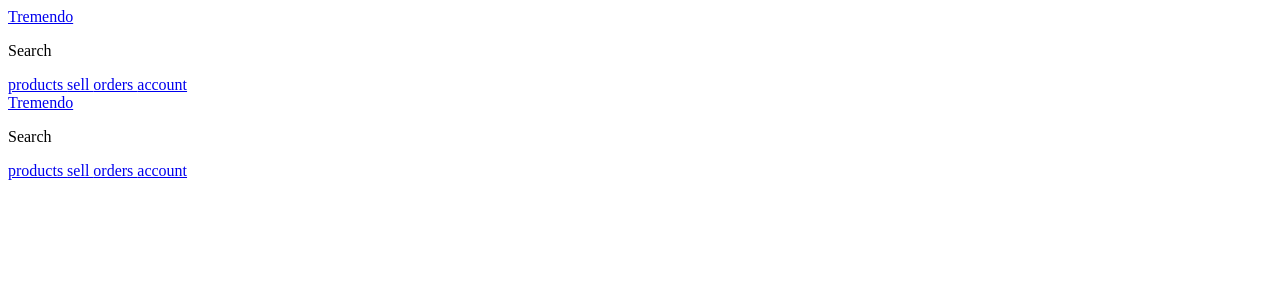
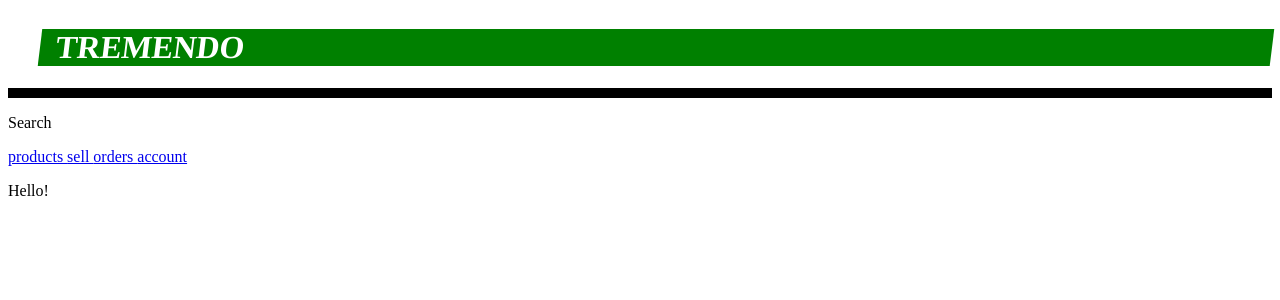
Before and after one commit to Javirum/tremendo-store, a Next.js app in the folder frontend/: page / in a window 1280 px wide. Shown: the top 300 px of the page. Built offline with nearby package versions, Linux system fonts and the light colour scheme.

Commit message:
Add initial styles to logo and header components

```diff
--- a/frontend/components/Header.js
+++ b/frontend/components/Header.js
@@ -1,16 +1,50 @@
 import Link from 'next/link';
+import styled from 'styled-components';
 import Nav from './Nav';
+
+const Logo = styled.h1 `
+    background: green;
+    margin-left: 2rem;
+    font-size: 2rem;
+    position: relative;
+    z-index: 2;
+    transform: skew(-7deg);
+    a {
+        color: white;
+        text-decoration: none;
+        text-transform: uppercase;
+        padding: 0.5rem 1rem;
+    }
+`;
+
+const HeaderStyles = styled.header `
+    .bar {
+        border-bottom: 10px solid var(--black, black);
+        display: grid;
+        grid-template-columns: auto 1fr:
+        justify-content: space-between;
+        align-items: center;
+    }
+
+    .sub-bar {
+        display: grid;
+        grid-template-columns: auto 1fr:
+        border-bottom: 10px solid var(--black, black);
+    }
+`
 
 export default function Header() {
     return (
-    <header>
+    <HeaderStyles>
         <div className="bar">
+        <Logo>
             <Link href="/">Tremendo</Link>
+        </Logo>
         </div>
         <div className="sub-bar">
         <p>Search</p>
         </div>
         <Nav  />
-    </header>
+    </HeaderStyles>
     );
 }
--- a/frontend/pages/index.js
+++ b/frontend/pages/index.js
@@ -2,8 +2,8 @@
 
 export default function IndexPage() {
     return (
-    <Header>
+    // <Header>
         <p>Hello!</p>
-    </Header>
+    // </Header>
     )
 }
```
